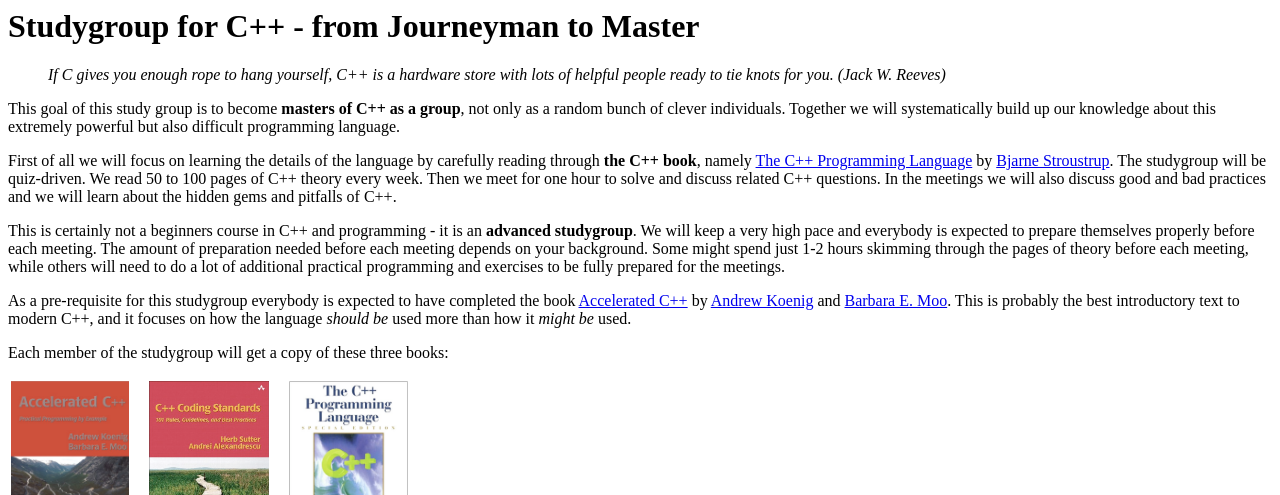
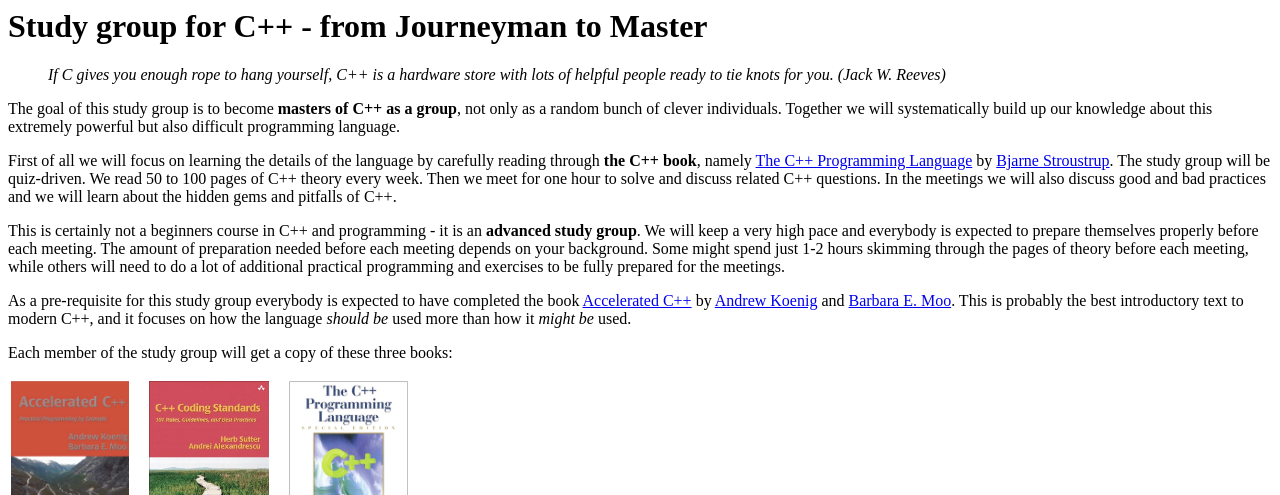
Before and after one commit to olvemaudal/cppsg, a plain HTML site: page index.html in a window 1280 px wide. Shown: the top 495 px of the page. Drawn offline with Linux system fonts and the light colour scheme.

Commit message:
spell fix

```diff
--- a/index.html
+++ b/index.html
@@ -1,13 +1,13 @@
 <html>
 <head>
 <title>
-Studygroup for C++ - from Journeyman to Master
+Study group for C++ - from Journeyman to Master
 </title>
 </head>
 <body>
 
 <h1>
-Studygroup for C++ - from Journeyman to Master<br>
+Study group for C++ - from Journeyman to Master<br>
 </h1>
 
 <ul>
@@ -18,7 +18,7 @@ store with lots of helpful people ready to tie knots for you.
 </i>
 </ul>
 
-This goal of this study group is to become <b>masters of C++ as a
+The goal of this study group is to become <b>masters of C++ as a
 group</b>, not only as a random bunch of clever individuals. Together
 we will systematically build up our knowledge about this extremely
 powerful but also difficult programming language.
@@ -27,7 +27,7 @@ powerful but also difficult programming language.
 First of all we will focus on learning the details of the language by
 carefully reading through <b>the C++ book</b>, namely <a href="http://www.research.att.com/~bs/3rd.html">The C++ Programming Language</a> by
 <a href="http://www.research.att.com/~bs/">Bjarne Stroustrup</a>.
-The studygroup will be quiz-driven. We read 50 to 100 pages of
+The study group will be quiz-driven. We read 50 to 100 pages of
 C++ theory every week. Then we meet for one hour to solve
 and discuss related C++ questions. In the meetings we will also
 discuss good and bad practices and we will learn about the hidden
@@ -35,7 +35,7 @@ gems and pitfalls of C++.
 
 <p>
 This is certainly not a beginners course in C++ and programming - it
-is an <b>advanced studygroup</b>. We will keep a very high pace and everybody
+is an <b>advanced study group</b>. We will keep a very high pace and everybody
 is expected to prepare themselves properly before each meeting. The
 amount of preparation needed before each meeting depends on your
 background. Some might spend just 1-2 hours skimming through the pages
@@ -44,7 +44,7 @@ additional practical programming and exercises to be fully prepared
 for the meetings.
 
 <p>
-As a pre-requisite for this studygroup everybody is expected to have
+As a pre-requisite for this study group everybody is expected to have
 completed the book <a href="http://www.acceleratedcpp.com/">Accelerated C++</a> by
 <a href="http://www.acceleratedcpp.com/authors/koenig/">Andrew Koenig</a> and
 <a href="http://www.acceleratedcpp.com/authors/moo/">Barbara E. Moo</a>.
@@ -52,7 +52,7 @@ This is probably the best introductory text to modern C++, and it focuses
 on how the language <i>should be</i> used more than how it <i>might be</i> used.
 
 <p>
-Each member of the studygroup will get a copy of these three books:
+Each member of the study group will get a copy of these three books:
 <p>
 <a>
 <table>
```
